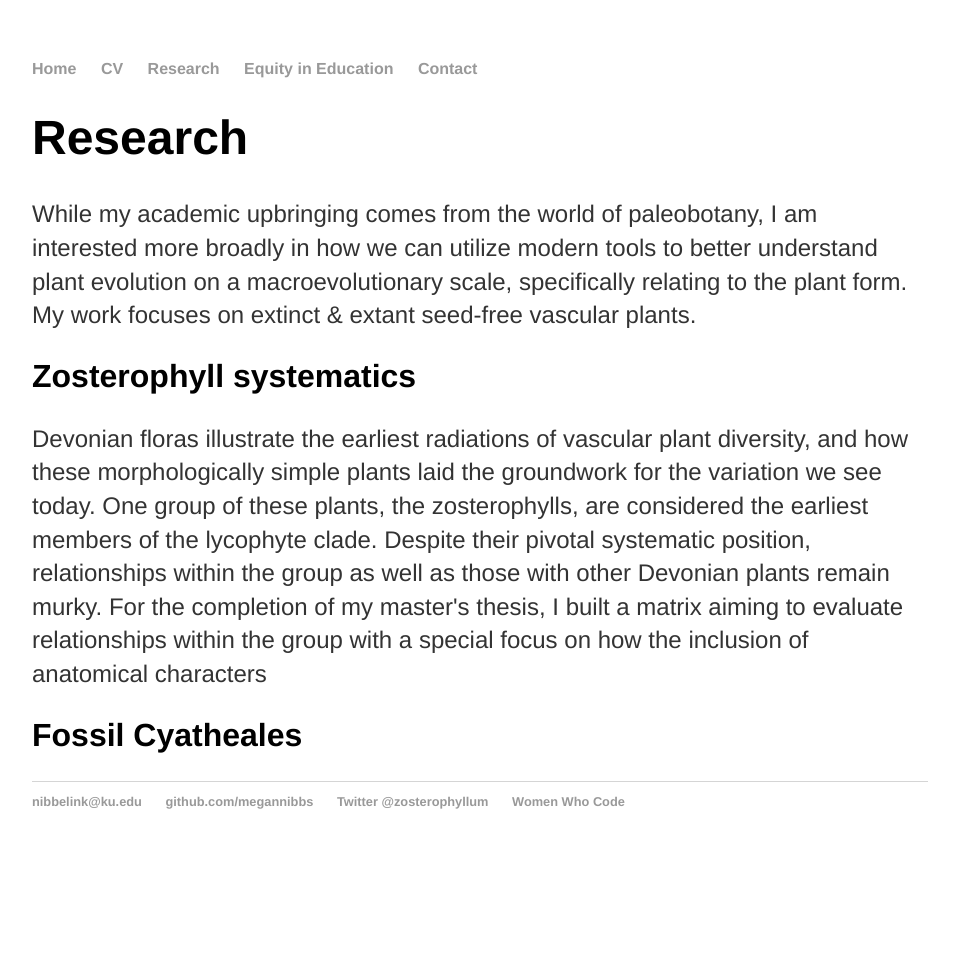
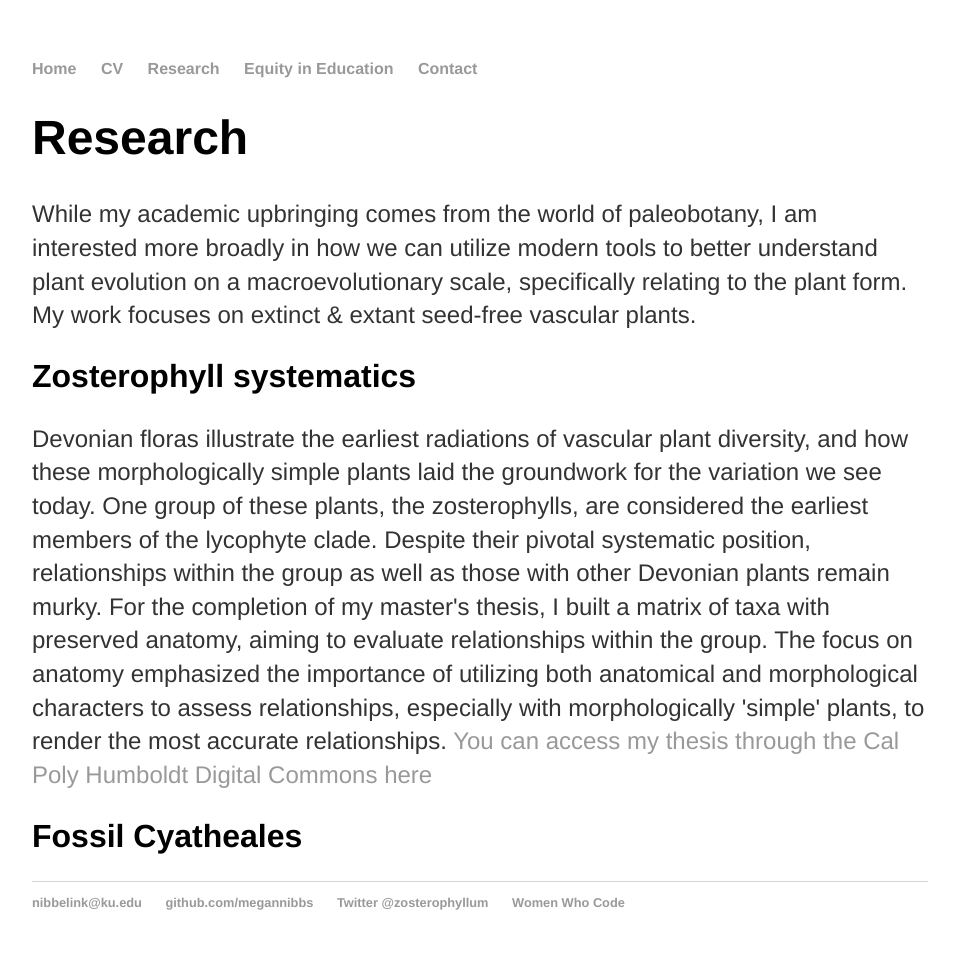
Before and after one commit to megannibbs/megannibbelink.github.io, a Jekyll site: the page built from pubs/index.html, in a window 1280 px wide. Shown: the whole page, without its empty margins (160-1115 px from the left). Built offline with Jekyll 4.4.1, drawn with Linux system fonts in a browser that asks for light colours; before the commit the page ends 900 px from its top, so only the background shows below that.

Commit message:
Update index.html

```diff
--- a/pubs/index.html
+++ b/pubs/index.html
@@ -11,6 +11,8 @@ title: Meg Nibbelink | Research
 	<p>Devonian floras illustrate the earliest radiations of vascular plant diversity, and how these morphologically simple plants laid the groundwork
 		for the variation we see today. One group of these plants, the zosterophylls, are considered the earliest members of the lycophyte clade.
 		Despite their pivotal systematic position, relationships within the group as well as those with other Devonian plants remain murky.
-		For the completion of my master's thesis, I built a matrix aiming to evaluate relationships within the group with a special focus on
-		how the inclusion of anatomical characters
+		For the completion of my master's thesis, I built a matrix of taxa with preserved anatomy, aiming to evaluate relationships within the group.
+		The focus on anatomy emphasized the importance of utilizing both anatomical and morphological characters to assess relationships,
+		especially with morphologically 'simple' plants, to render the most accurate relationships.
+		<a href="https://digitalcommons.humboldt.edu/etd/534/">You can access my thesis through the Cal Poly Humboldt Digital Commons here</a></p>
 	<h2>Fossil Cyatheales</h2>
```
